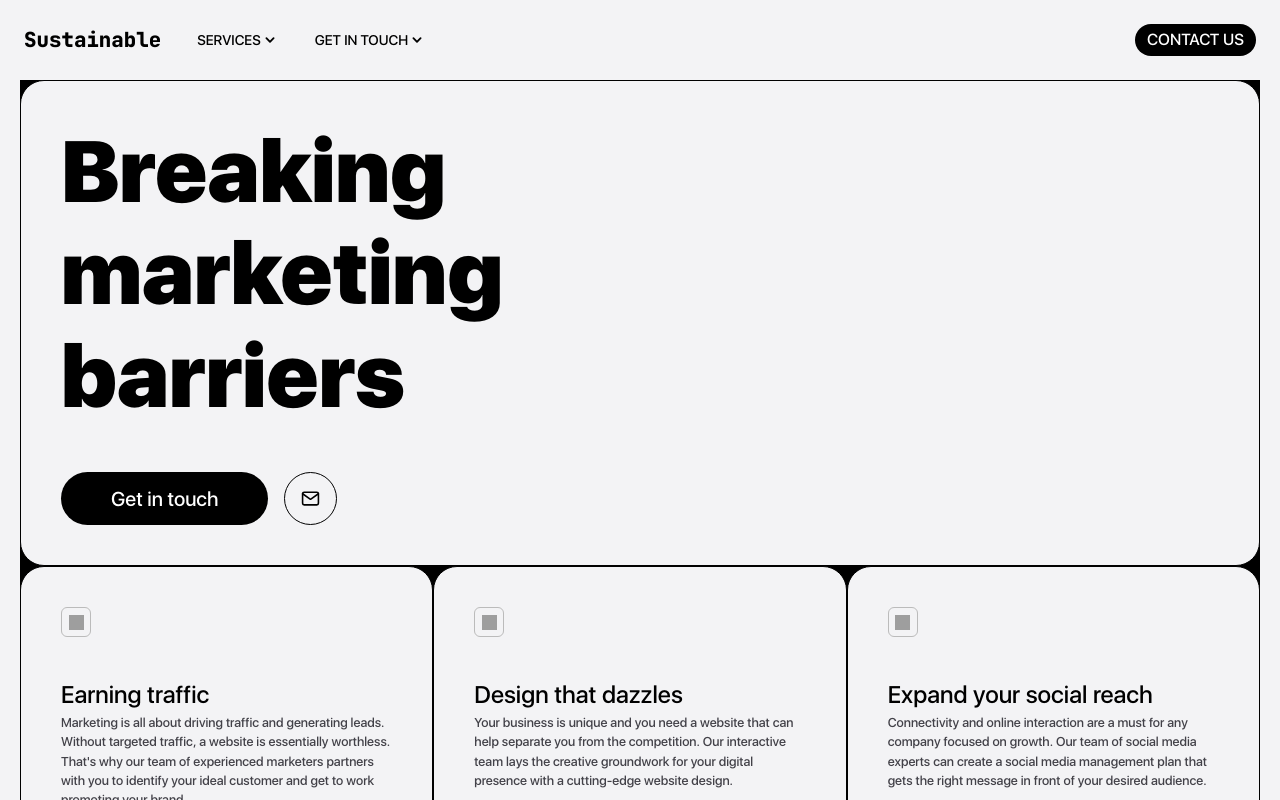
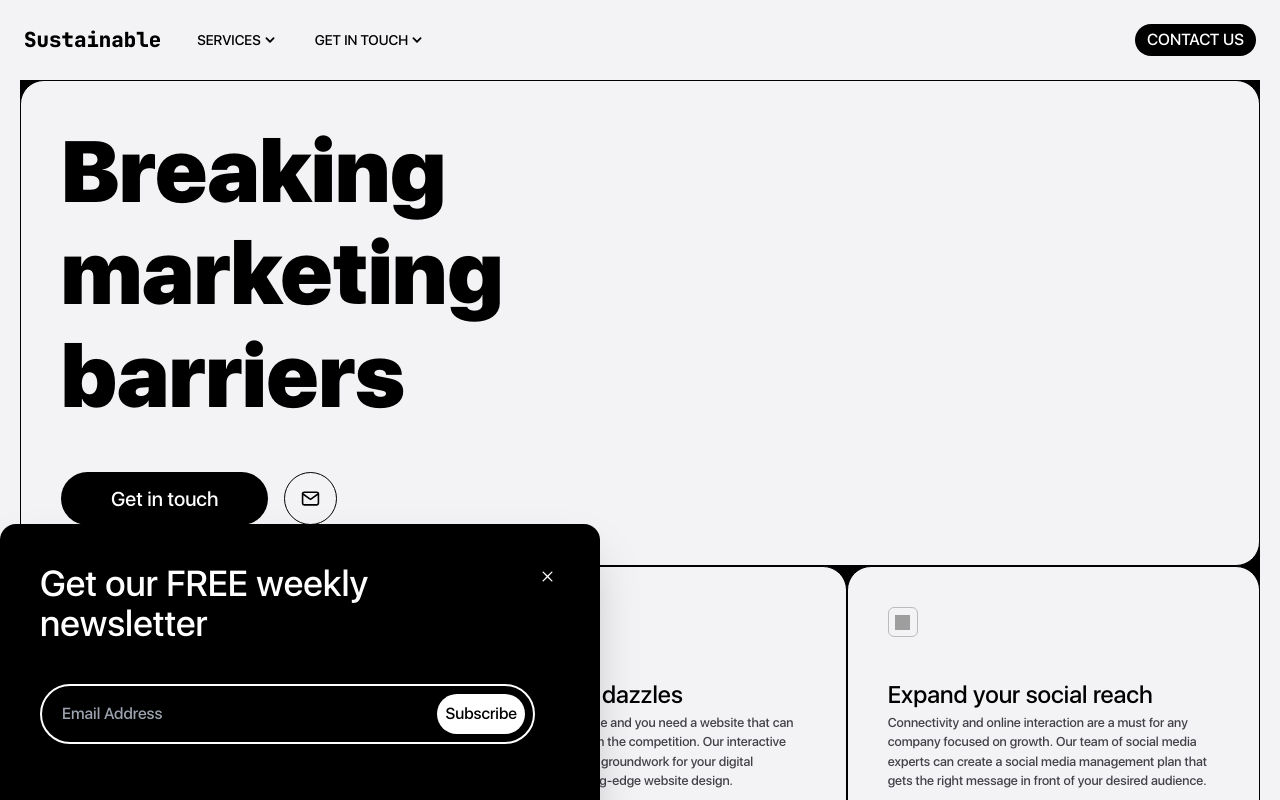
Before and after one commit to S-P-H-E/Sustainable, a Next.js app: page / in a window 1280 px wide. Shown: the top 800 px of the page. Built offline with nearby package versions, Linux system fonts and the light colour scheme; grey boxes are pictures that could not be loaded.

Commit message:
email newsletter pop-up

```diff
--- a/package.json
+++ b/package.json
@@ -14,7 +14,9 @@
     "next": "13.2.4",
     "react": "18.2.0",
     "react-dom": "18.2.0",
-    "react-icons": "^4.8.0"
+    "react-icons": "^4.8.0",
+    "react-modal": "^3.16.1",
+    "react-spring": "^9.7.1"
   },
   "devDependencies": {
     "autoprefixer": "^10.4.14",
--- a/pages/index.js
+++ b/pages/index.js
@@ -1,11 +1,15 @@
 import Head from 'next/head'
-import React, { useRef } from 'react';
+import React, { useRef, useState, useEffect } from 'react';
+import { useSpring, animated } from 'react-spring'
 
 //Icons
 import {HiChevronDown} from 'react-icons/hi'
 import {FiMail} from 'react-icons/fi'
+import {RxCross2} from 'react-icons/rx'
 
 export default function Home() {
+  const [showPopup, setShowPopup] = useState(true);
+
   const servicesRef = useRef(null);
   const getInTouchRef = useRef(null);
 
@@ -18,14 +22,51 @@ export default function Home() {
     window.location.href = `mailto:${email}`;
   };
 
+  const closePopup = () => {
+    setShowPopup(false);
+  };
+
+  //Animation
+  const popupAnimation = useSpring({
+    from: { opacity: 0, transform: 'translateY(130px)'},
+    to: { opacity: 1, transform: 'translateY(0)'}
+  })
+
   return (
     <>
       <Head>
         <title>Sustainable</title>
-        <meta name="description" content="Generated by create next app" />
+        <meta name="description" content="Take action, let's get more eyes on your brand" />
         <meta name="viewport" content="width=device-width, initial-scale=1" />
         <link rel="icon" href="/favicon.ico" />
       </Head>
+
+      {/* Newsletter Pop-Up */}
+      {showPopup && (
+        <div className='w-full h-screen fixed flex justify-start items-end'>
+          <animated.div style={popupAnimation} className="bg-black rounded-2xl w-[600px] h-[240px] md:h-[300px] shadow-2xl p-6 py-8 md:p-10">
+            <div className="flex flex-col md:flex-row justify-between text-center md:text-left">
+              <div className='w-full'>
+                <h2 className='text-xl md:text-4xl text-white '>Get our FREE weekly newsletter</h2>
+                {/* <p className='text-[#9CA3AF]'>Get FREE marketing resources sent to you every Monday</p> */}
+                <div className='border-2 rounded-full border-white p-2 pl-5 flex justify-between mt-5 md:mt-10'>
+                  <input className='bg-transparent outline-none text-white w-full' placeholder="Email Address"/>
+                  <button className='bg-white text-black p-2 rounded-full' onClick={closePopup}>
+                    Subscribe
+                  </button>
+                </div>
+              </div>
+              <span className="cursor-pointer hidden md:flex" onClick={closePopup}>
+                <RxCross2 size={25} className='bg-black text-white rounded-full p-1'/>
+              </span>
+              <button className='bg-white mt-5 rounded-full p-2 flex justify-center items-center md:hidden' onClick={closePopup}>
+                Close
+              </button>
+            </div>
+          </animated.div>
+        </div>
+
+      )}
 
       {/* NavBar */}
       <div className='flex justify-between items-center m-6'>
```
Also changed, not shown: 1 other file (tests, documents, lock files or other folders). Lines whose indentation alone changed are shown as unchanged.
